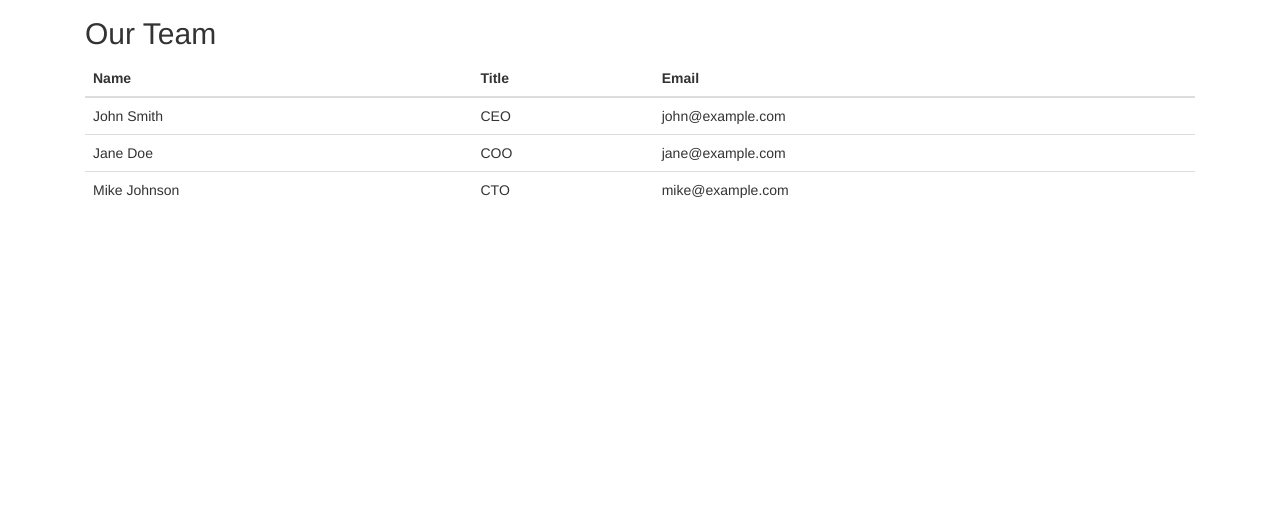
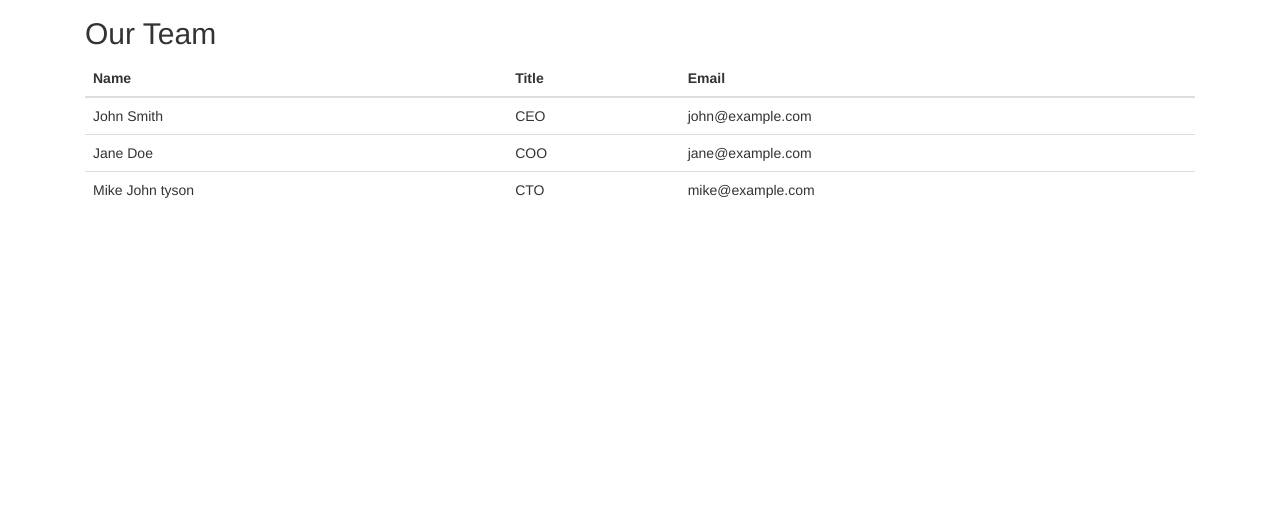
Before and after one commit to leandropaolo1/cs220_web3, a plain HTML site: page about.html in a window 1280 px wide. Shown: the part 787-1318 px from the top of the page. Drawn offline with nearby package versions, Linux system fonts and the light colour scheme.

Commit message:
chagbddb

```diff
--- a/about.html
+++ b/about.html
@@ -106,7 +106,7 @@
                     <td>jane@example.com</td>
                 </tr>
                 <tr>
-                    <td>Mike Johnson</td>
+                    <td>Mike John tyson</td>
                     <td>CTO</td>
                     <td>mike@example.com</td>
                 </tr>
```
